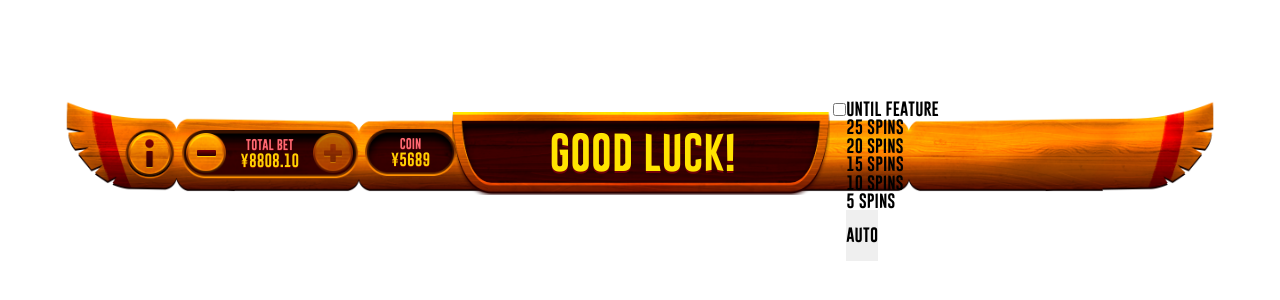
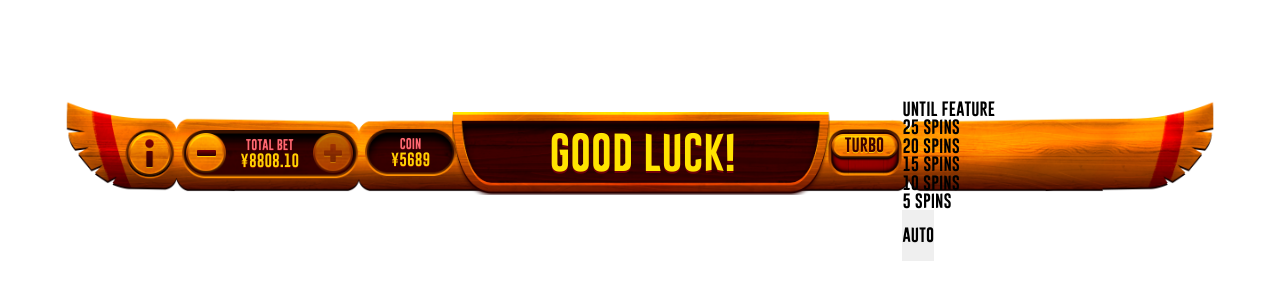
Before and after one commit to Inquisitor1229/bottom-bar, a website: page public/index.html in a window 1280 px wide. Shown: the part 460-760 px from the top of the page. Drawn offline with Linux system fonts and the light colour scheme.

Commit message:
Add styles for element .bottom-bar__turbo
Styles for element .bottom-bar__turbo, states for checkbox, and styles for text

```diff
--- a/src/scss/main.scss
+++ b/src/scss/main.scss
@@ -211,6 +211,71 @@ li {
       text-shadow: 0px 2px 0px #710008;
     }
   }
+
+  &__turbo {
+    max-width: 6.5%;
+    min-width: 6.5%;
+    max-height: 49%;
+    margin-top: 2.5%;
+    margin-left: -0.5%;
+
+    &-cb {
+      display: none;
+
+      &:checked + label {
+        background: url(../img/turbo-on-bg.png) no-repeat;
+        background-size: contain;
+      }
+
+      &:checked + .bottom-bar__turbo-btn:before {
+        top: 97%;
+        transform: translateY(-100%);
+      }
+
+      &:disabled + .bottom-bar__turbo-btn:before{
+        background: url(../img/turbo-btn-disable.png) no-repeat;
+        background-size: contain;
+      }
+    }
+
+    &-btn {
+      position: relative;
+      background: url(../img/turbo-off-bg.png) no-repeat;
+      background-size: contain;
+      display: block;
+      z-index: 9999;
+      width: 100%;
+      height: 100%;
+      transition: 0.1s;
+
+      &:before {
+        content: 'TURBO';
+        text-align: center;
+        font-size: calc( (100vw - 320px)/(1920 - 320) * (24 - 4) + 4px);
+        padding-top: 2%;
+        color: #3d0000;
+        text-shadow: 0px 1px 0px #ffc600;
+        position: absolute;
+        background: url(../img/turbo-btn-normal.png) no-repeat;
+        background-size: contain;
+        top: 12%;
+        left: 3%;
+        width: 92%;
+        height: 57%;
+        transition: 0.1s;
+      }
+
+      &:hover:before {
+        background: url(../img/turbo-btn-hover.png) no-repeat;
+        background-size: contain;
+      }
+
+      &:active:before {
+        background: url(../img/turbo-btn-click.png) no-repeat;
+        background-size: contain;
+      }
+    }
+  }
 }
 
 .bottom-bar__bet-head, .bottom-bar__coin-head {
```
Also changed, not shown: public/css/main.css, 1 other file.
